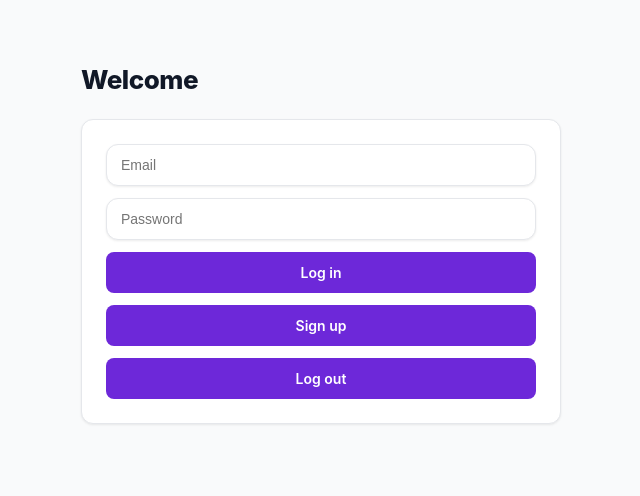
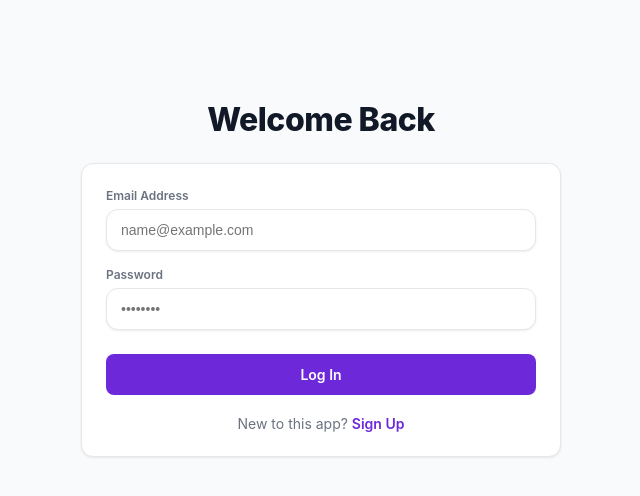
Before and after one commit to Digvijay-Bhota/todo-app, a React (Vite) app: page / in a window 1280 px wide. Shown: the top 496 px of the page, without its empty margins (319-959 px from the left). Built offline with nearby package versions, Linux system fonts and the light colour scheme; no server answers.

Commit message:
Refactor Login component for authentication handling

```diff
--- a/src/components/Login.jsx
+++ b/src/components/Login.jsx
@@ -1,76 +1,86 @@
-import { useState } from "react"
-import { supabase } from "../lib/supabase.jsx"
+import { useState } from "react";
+import { supabase } from "../lib/supabase.jsx";
 
 export default function Login() {
-  const [email, setEmail] = useState("")
-  const [password, setPassword] = useState("")
-  const [loading, setLoading] = useState(false)
-  const [error, setError] = useState("")
+  const [email, setEmail] = useState("");
+  const [password, setPassword] = useState("");
+  const [loading, setLoading] = useState(false);
+  const [error, setError] = useState("");
+  const [isSignUpView, setIsSignUpView] = useState(false); // Clean UI toggle view
 
-  const handleLogin = async () => {
-    setLoading(true)
-    setError("")
-    const { error } = await supabase.auth.signInWithPassword({
-      email,
-      password,
-    })
-    if (error) setError(error.message)
-    setLoading(false)
+  const handleAuth = async (e) => {
+    e.preventDefault();
+    if (!email || !password) return setError("Please fill in all fields.");
+
+    setLoading(true);
+    setError("");
+
+    if (isSignUpView) {
+      const { error } = await supabase.auth.signUp({ email, password });
+      if (error) setError(error.message);
+    } else {
+      const { error } = await supabase.auth.signInWithPassword({ email, password });
+      if (error) setError(error.message);
     }
-
-  const handleSignup = async () => {
-    setLoading(true)
-    setError("")
-    const { error } = await supabase.auth.signUp({
-      email,
-      password,
-    })
-    if (error) setError(error.message)
-    setLoading(false)
-  }
-
-  const handleLogout = async () => {
-    await supabase.auth.signOut()
-  }
+    setLoading(false);
+  };
 
   return (
-    <div className="app">
-      <div className="topbar">
-        <h1>Welcome</h1>
+    <div className="app" style={{ marginTop: "100px" }}>
+      <div className="topbar" style={{ justifyContent: "center" }}>
+        <h1 style={{ fontSize: "32px" }}>
+          {isSignUpView ? "Create Account" : "Welcome Back"}
+        </h1>
       </div>
 
-      <div className="addbox" style={{ flexDirection: "column", gap: "12px" }}>
+      <form onSubmit={handleAuth} className="addbox" style={{ gap: "16px" }}>
+        <div>
+          <label style={{ fontSize: "12px", fontWeight: "600", color: "var(--muted)", marginBottom: "6px", display: "block" }}>
+            Email Address
+          </label>
           <input
             type="email"
-          placeholder="Email"
+            placeholder="name@example.com"
             value={email}
             onChange={(e) => setEmail(e.target.value)}
           />
+        </div>
+
+        <div>
+          <label style={{ fontSize: "12px", fontWeight: "600", color: "var(--muted)", marginBottom: "6px", display: "block" }}>
+            Password
+          </label>
           <input
             type="password"
-          placeholder="Password"
+            placeholder="••••••••"
             value={password}
             onChange={(e) => setPassword(e.target.value)}
           />
+        </div>
 
-        <button onClick={handleLogin} disabled={loading}>
-          {loading ? "Logging in..." : "Log in"}
+        {error && (
+          <p style={{ color: "var(--danger)", fontSize: "13px", fontWeight: "500", textAlign: "center" }}>
+            {error}
+          </p>
+        )}
+
+        <button type="submit" disabled={loading} style={{ marginTop: "8px" }}>
+          {loading ? "Processing..." : isSignUpView ? "Sign Up" : "Log In"}
         </button>
 
-        <button
-          onClick={handleSignup}
-          disabled={loading}
-          style={{ background: "var(--brand)" }}
+        <p style={{ textAlign: "center", fontSize: "14px", color: "var(--muted)", marginTop: "4px" }}>
+          {isSignUpView ? "Already have an account? " : "New to this app? "}
+          <span
+            onClick={() => {
+              setIsSignUpView(!isSignUpView);
+              setError("");
+            }}
+            style={{ color: "var(--brand)", cursor: "pointer", fontWeight: "600" }}
           >
-          {loading ? "Signing up..." : "Sign up"}
-        </button>
-
-        <button className="danger" onClick={handleLogout}>
-          Log out
-        </button>
-
-        {error && <p style={{ color: "var(--danger)" }}>{error}</p>}
+            {isSignUpView ? "Log In" : "Sign Up"}
+          </span>
+        </p>
+      </form>
     </div>
-    </div>
-  )
+  );
 }
```
Lines whose indentation alone changed are shown as unchanged.
